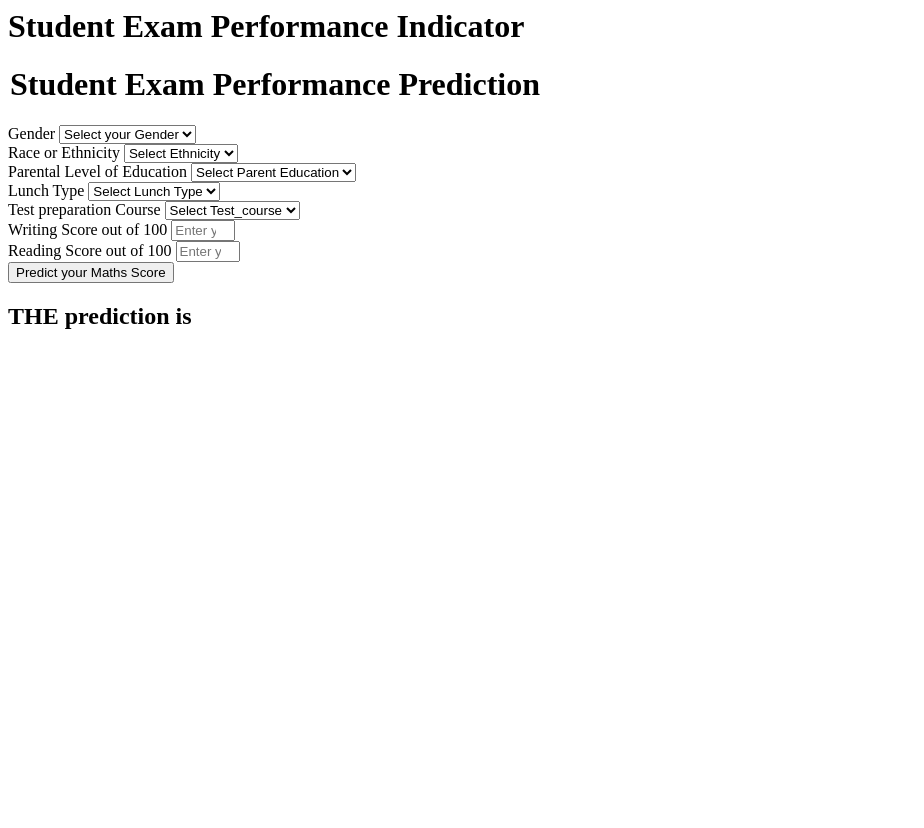
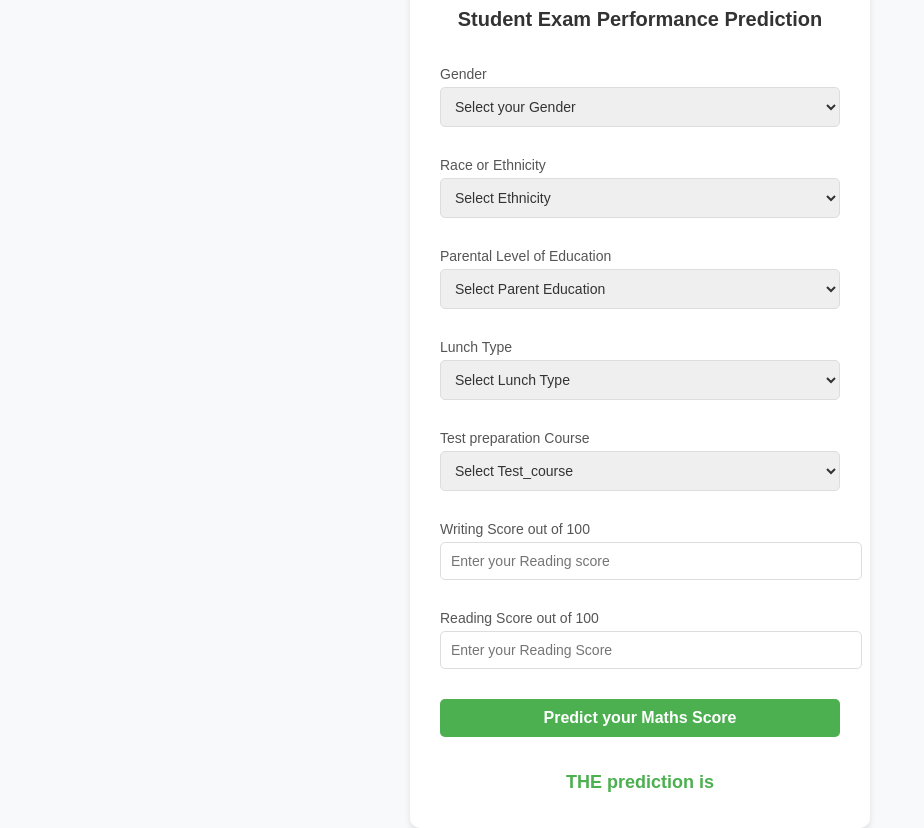
Before and after one commit to someear9h/mlproject, a Flask app: page /predictdata in a window 1280 px wide. Shown: the whole page, without its empty margins (0-924 px from the left). Before the commit the page ends 329 px from the top, so only its background shows below. Run offline with Flask 3, Linux system fonts and the light colour scheme.

Commit message:
made the website look good

```diff
--- a/application.py
+++ b/app.py
@@ -42,4 +42,4 @@
 
 
 if __name__=="__main__":
-    app.run(host="0.0.0.0")
+    app.run(host="0.0.0.0",port=8000, debug = True)
--- a/src/utils.py
+++ b/src/utils.py
@@ -56,7 +56,7 @@
 def load_object(file_path):
     try:
         with open(file_path, "rb") as file_obj:
-            return pickle.load(file_obj)
+            return dill.load(file_obj)
 
     except Exception as e:
         raise CustomException(e, sys)
--- /dev/null
+++ b/static/style.css
@@ -0,0 +1,90 @@
+body {
+    font-family: Arial, sans-serif;
+    background-color: #f8f9fa;
+    margin: 0;
+    padding: 0;
+    display: flex;
+    justify-content: center;
+    align-items: center;
+    height: 100vh;
+}
+
+.login {
+    background: #ffffff;
+    padding: 20px 30px;
+    border-radius: 10px;
+    box-shadow: 0 4px 6px rgba(0, 0, 0, 0.1);
+    width: 400px;
+}
+
+h1 {
+    color: #333333;
+    font-size: 24px;
+    text-align: center;
+    margin-bottom: 20px;
+}
+
+h2 {
+    color: #4CAF50;
+    font-size: 18px;
+    text-align: center;
+    margin-top: 20px;
+}
+
+form {
+    display: flex;
+    flex-direction: column;
+    gap: 15px;
+}
+
+.mb-3 {
+    margin-bottom: 15px;
+}
+
+label {
+    font-size: 14px;
+    color: #555555;
+    margin-bottom: 5px;
+    display: block;
+}
+
+select, input {
+    width: 100%;
+    padding: 10px;
+    font-size: 14px;
+    color: #333333;
+    border: 1px solid #dddddd;
+    border-radius: 5px;
+}
+
+select:focus, input:focus {
+    outline: none;
+    border-color: #4CAF50;
+    box-shadow: 0 0 5px rgba(76, 175, 80, 0.5);
+}
+
+input[type="submit"] {
+    background-color: #4CAF50;
+    color: white;
+    border: none;
+    cursor: pointer;
+    padding: 10px 15px;
+    font-size: 16px;
+    font-weight: bold;
+    transition: background-color 0.3s ease;
+}
+
+input[type="submit"]:hover {
+    background-color: #45a049;
+}
+
+.placeholder {
+    color: #888888;
+}
+
+legend {
+    font-size: 20px;
+    font-weight: bold;
+    color: #333333;
+    text-align: center;
+}
--- a/templates/home.html
+++ b/templates/home.html
@@ -1,111 +1,79 @@
-<html>
+<!DOCTYPE html>
+<html lang="en">
+<head>
+    <meta charset="UTF-8">
+    <meta name="viewport" content="width=device-width, initial-scale=1.0">
+    <title>Student Exam Performance Indicator</title>
+    <link rel="stylesheet" type="text/css" href="{{ url_for('static', filename='style.css') }}">
+</head>
 <body>
     <div class="login">
-       <h1>Student Exam Performance Indicator</h1>
-
         <form action="{{ url_for('predict_datapoint')}}" method="post">
             <h1>
                 <legend>Student Exam Performance Prediction</legend>
             </h1>
             <div class="mb-3">
                 <label class="form-label">Gender</label>
-            <select class="form-control" name="gender" placeholder="Enter you Gender" required>
+                <select class="form-control" name="gender" placeholder="Enter your Gender" required>
                     <option class="placeholder" selected disabled value="">Select your Gender</option>
-                <option value="male">
-                    Male
-                </option>
-                <option value="female">
-                    Female
-                </option>
+                    <option value="male">Male</option>
+                    <option value="female">Female</option>
                 </select>
             </div>
             <div class="mb-3">
                 <label class="form-label">Race or Ethnicity</label>
-            <select class="form-control" name="ethnicity" placeholder="Enter you ethnicity" required>
+                <select class="form-control" name="ethnicity" placeholder="Enter your ethnicity" required>
                     <option class="placeholder" selected disabled value="">Select Ethnicity</option>
-                <option value="group A">
-                    Group A
-                </option>
-                <option value="group B">
-                    Group B
-                </option>
-                <option value="group C">
-                    Group C
-                </option>
-                <option value="group D">
-                    Group D
-                </option>
-                <option value="group E">
-                    Group E
-                </option>
+                    <option value="group A">Group A</option>
+                    <option value="group B">Group B</option>
+                    <option value="group C">Group C</option>
+                    <option value="group D">Group D</option>
+                    <option value="group E">Group E</option>
                 </select>
             </div>
             <div class="mb-3">
                 <label class="form-label">Parental Level of Education</label>
-            <select class="form-control" name="parental_level_of_education"
-                placeholder="Enter you Parent Education" required>
+                <select class="form-control" name="parental_level_of_education" placeholder="Enter your Parent Education" required>
                     <option class="placeholder" selected disabled value="">Select Parent Education</option>
-                <option value="associate's degree">
-                    associate's degree
-                </option>
-                <option value="bachelor's degree">
-                    bachelor's degree
-                </option>
-                <option value="high school">
-                    high school
-                </option>
-                <option value="master's degree">
-                    master's degree
-                </option>
-                <option value="some college">
-                    some college
-                </option>
-                <option value="some high school">
-                    some high school
-                </option>
+                    <option value="associate's degree">associate's degree</option>
+                    <option value="bachelor's degree">bachelor's degree</option>
+                    <option value="high school">high school</option>
+                    <option value="master's degree">master's degree</option>
+                    <option value="some college">some college</option>
+                    <option value="some high school">some high school</option>
                 </select>
             </div>
             <div class="mb-3">
                 <label class="form-label">Lunch Type</label>
-            <select class="form-control" name="lunch" placeholder="Enter you Lunch" required>
+                <select class="form-control" name="lunch" placeholder="Enter your Lunch" required>
                     <option class="placeholder" selected disabled value="">Select Lunch Type</option>
-                <option value="free/reduced">
-                    free/reduced
-                </option>
-                <option value="standard">
-                    standard
-                </option>
+                    <option value="free/reduced">free/reduced</option>
+                    <option value="standard">standard</option>
                 </select>
             </div>
             <div class="mb-3">
                 <label class="form-label">Test preparation Course</label>
-            <select class="form-control" name="test_preparation_course" placeholder="Enter you Course"
-                required>
+                <select class="form-control" name="test_preparation_course" placeholder="Enter your Course" required>
                     <option class="placeholder" selected disabled value="">Select Test_course</option>
-                <option value="none">
-                    None
-                </option>
-                <option value="completed">
-                    Completed
-                </option>
+                    <option value="none">None</option>
+                    <option value="completed">Completed</option>
                 </select>
             </div>
             <div class="mb-3">
                 <label class="form-label">Writing Score out of 100</label>
-            <input class="form-control" type="number" name="reading_score"
-                placeholder="Enter your Reading score" min='0' max='100' />
+                <input class="form-control" type="number" name="reading_score" placeholder="Enter your Reading score" min="0" max="100" />
             </div>
             <div class="mb-3">
                 <label class="form-label">Reading Score out of 100</label>
-            <input class="form-control" type="number" name="writing_score"
-                placeholder="Enter your Reading Score" min='0' max='100' />
+                <input class="form-control" type="number" name="writing_score" placeholder="Enter your Reading Score" min="0" max="100" />
             </div>
             <div class="mb-3">
                 <input class="btn btn-primary" type="submit" value="Predict your Maths Score" required />
             </div>
         </form>
         <h2>
-       THE  prediction is {{results}}
+            THE prediction is {{results}}
         </h2>
-   <body>
+    </div>
+</body>
 </html>
```
Also changed, not shown: src/pipeline/predict_pipeline.py (+4 -5 lines), 3 other files. Lines whose indentation alone changed are shown as unchanged.
